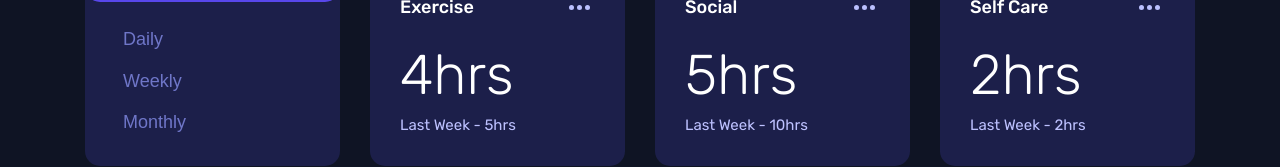
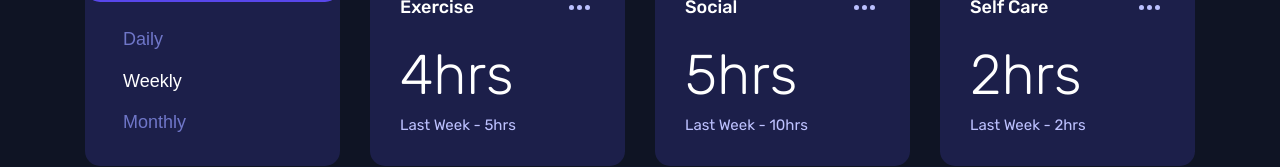
Before and after one commit to prpcodes/time-tracking-dashboard, a React (Create React App) app: page / in a window 1280 px wide. Shown: the part 493-660 px from the top of the page. Built offline with nearby package versions, Linux system fonts and the light colour scheme.

Commit message:
✨ added .active className to timeframes buttons

```diff
--- a/src/App.css
+++ b/src/App.css
@@ -71,6 +71,10 @@ header #user h1 {
   color: var(--desaturatedblue);
 }
 
+#timeframes button.active {
+  color: #fff;
+}
+
 #timeframes button:hover {
   color: #fff;
   transition: color 0.2s ease-in-out;
@@ -78,10 +82,6 @@ header #user h1 {
   -moz-transition: color 0.2s ease-in-out;
   -o-transition: color 0.2s ease-in-out;
   transition: color 0.2s ease-in-out;
-}
-
-#timeframes button:focus {
-  color: #fff;
 }
 
 @media (max-width: 1200px) {
--- a/src/App.jsx
+++ b/src/App.jsx
@@ -10,6 +10,8 @@ import data from "./data.json";
 function App() {
   // set the desired timeframe
   const [timeframe, setTimeframe] = useState("Weekly");
+  // adds "active" class to the currently selected button
+  const [activeButton, setActiveButton] = useState("Weekly");
 
   // available timeframes
   const navigation = ["Daily", "Weekly", "Monthly"];
@@ -54,8 +56,10 @@ function App() {
           {navigation.map((name) => (
             <button
               key={name}
+              className={name === activeButton ? "active" : ""}
               onClick={() => {
                 setTimeframe(name);
+                setActiveButton(name);
               }}
             >
               {name}
```
